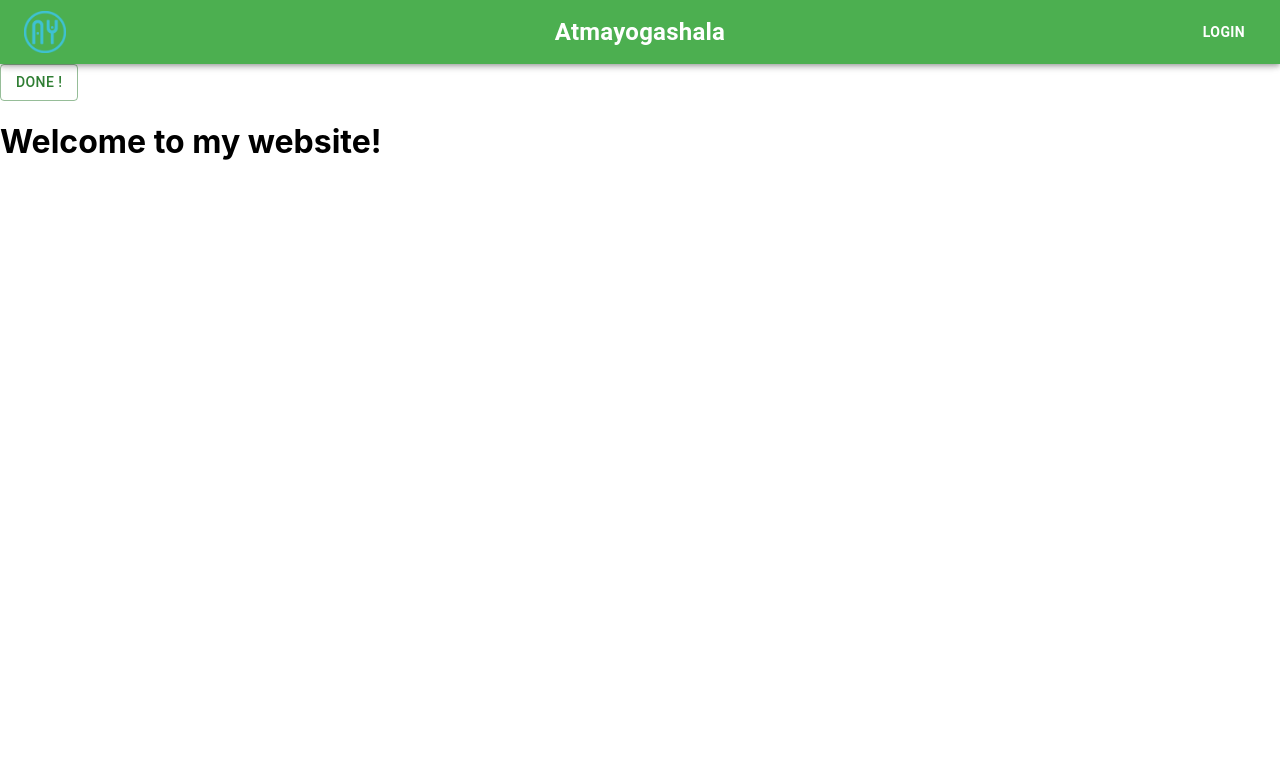
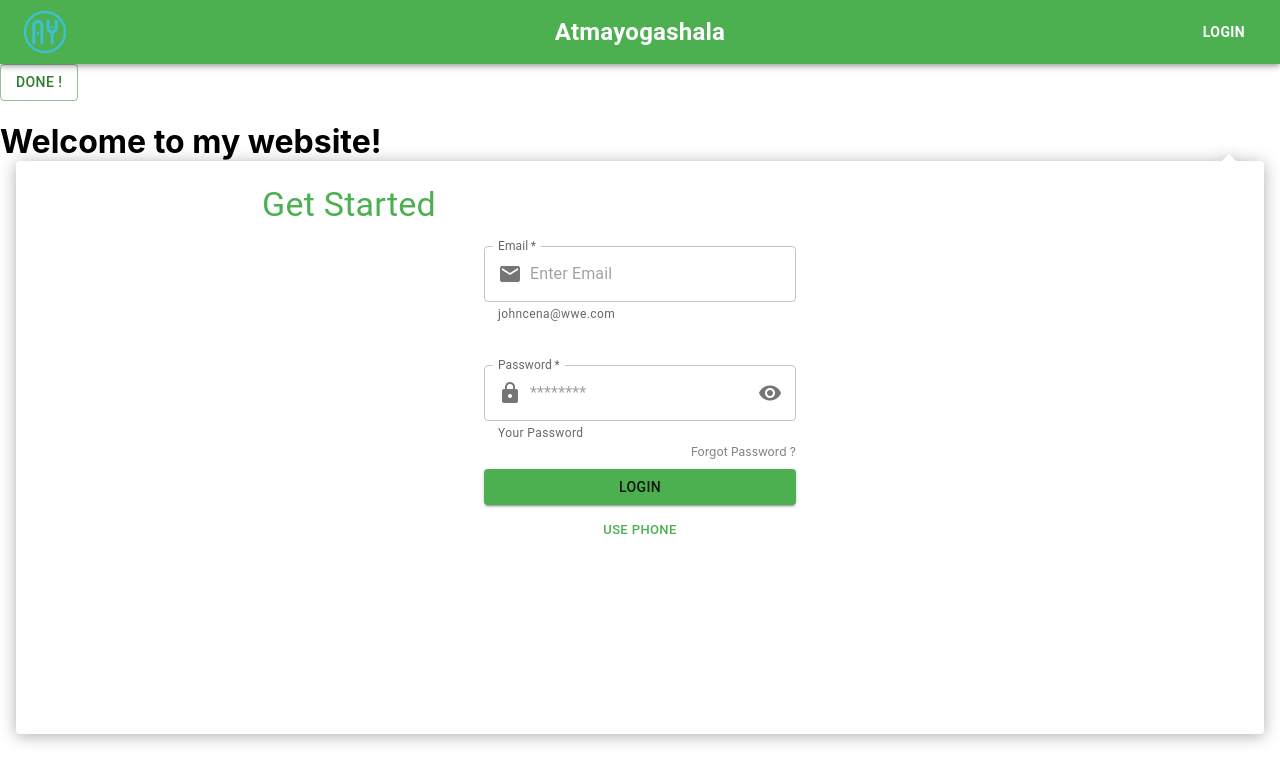
Before and after one commit to amankrokx/atmayogashala-react, a React (Create React App) app: page / in a window 1280 px wide. Shown: the top 782 px of the page. Built offline with nearby package versions, Linux system fonts and the light colour scheme; no server answers.

Commit message:
custom login design

```diff
--- /dev/null
+++ b/src/components/MiniLogin/LoginWindow.js
@@ -0,0 +1,129 @@
+import { Fragment, useEffect, useRef, useState } from "react";
+import useMediaQuery from "@mui/material/useMediaQuery";
+import Container from '@mui/material/Container'
+import { Box, InputAdornment, Slide, TextField, Button } from "@mui/material";
+
+
+function LoginWindow (props) {
+    const [page, setPage] = useState("emailLogin")
+    const matches = useMediaQuery("(min-width:756px)")
+    const [passVisible, setPassVisible] = useState(false)
+    const containerRef = useRef(null)
+    // const [email, setEmail] = useState("email")
+    // // https://ipapi.co/country_calling_code/
+    // useEffect(() => {
+    //     fetch("https://ipapi.co/country_calling_code/").then(data => data.text()).then(data => setEmail(data))
+    // })
+    return (
+        <Container
+            maxWidth="lg"
+            style={{
+                display: "flex",
+                height: "fit-content",
+                width: matches ? 756 : "calc(100% - 40px)",
+                minHeight: 500,
+                // background: "#eee",
+                margin: "0 auto",
+            }}
+            ref={containerRef}
+        >
+            <Slide direction="left" in={page === "emailLogin"} container={containerRef.current}>
+                <Box
+                    component="form"
+                    noValidate
+                    style={{
+                        display: "flex",
+                        flexDirection: "column",
+                        flexWrap: "nowrap",
+                        width: "100%",
+                        alignItems: "center",
+                    }}
+                >
+                    <div
+                        style={{
+                            display: "flex",
+                            flexDirection: "column",
+                            alignContent: "center",
+                            justifyContent: "center",
+                        }}
+                    >
+                        <br />
+                        <TextField
+                            color="primary"
+                            id="emailLogin"
+                            variant="outlined"
+                            label="Email"
+                            type="email"
+                            defaultValue=""
+                            helperText="johncena@wwe.com"
+                            placeholder="Enter Email"
+                            required
+                            fullWidth
+                            // value={email}
+                            // onChange={(e) => setEmail(e.target.value)}
+                            InputProps={{
+                                startAdornment: (
+                                    <InputAdornment position="start">
+                                        <span className="material-icons">email</span>
+                                    </InputAdornment>
+                                ),
+                            }}
+                        />
+                        <br />
+                        <br />
+                        <TextField
+                            color="primary"
+                            id="outlined-password-input"
+                            label="Password"
+                            type={passVisible ? "text" : "password"}
+                            autoComplete="current-password"
+                            helperText="Your Password"
+                            placeholder="********"
+                            required
+                            fullWidth
+                            InputProps={{
+                                startAdornment: (
+                                    <InputAdornment position="start">
+                                        <span className="material-icons">lock</span>
+                                    </InputAdornment>
+                                ),
+                                endAdornment: (
+                                    <InputAdornment position="end">
+                                        <span className="material-icons" aria-label="toggle password visibility" onClick={() => setPassVisible(!passVisible)} edge="end">
+                                            {passVisible ? "visibility_off" : "visibility"}
+                                        </span>
+                                    </InputAdornment>
+                                ),
+                            }}
+                        />
+                        <span
+                            style={{
+                                margin: "0 0 10px auto",
+                                fontSize: 12,
+                                color: "grey",
+                            }}
+                        >
+                            Forgot Password ?
+                        </span>
+                        <Button variant="contained" color="primary">
+                            Login
+                        </Button>
+                        {/* <span
+                            style={{
+                                margin: "10px 0 0 auto",
+                                fontSize: 13,
+                            }}
+                        >
+                            Use Phone instead .
+                        </span> */}
+                        <Button variant="text" color="primary" size="small" style={{ margin: "10px 0" }}>
+                            Use Phone
+                        </Button>
+                    </div>
+                </Box>
+            </Slide>
+        </Container>
+    )
+}
+
+export default LoginWindow
--- a/src/components/MiniLogin/index.js
+++ b/src/components/MiniLogin/index.js
@@ -9,44 +9,48 @@ import IconButton from '@mui/material/IconButton'
 import Badge from "@mui/material/Badge"
 import Menu from "@mui/material/Menu"
 import AccountMenu from "./AccountMenu"
-import FirebaseAuth from "react-firebaseui/FirebaseAuth"
 import Typography from '@mui/material/Typography'
+import LoginWindow from "./LoginWindow"
+import useMediaQuery from "@mui/material/useMediaQuery"
+
+// import FirebaseAuth from "react-firebaseui/FirebaseAuth"
 
 // Configure FirebaseUI.
-const uiConfig = {
-    // Popup signin flow rather than redirect flow.
-    signInFlow: "popup",
-    // Redirect to /signedIn after sign in is successful. Alternatively you can provide a callbacks.signInSuccess function.
-    signInSuccessUrl: "/",
-    // We will display Google and Facebook as auth providers.
-    signInOptions: [
-        GoogleAuthProvider.PROVIDER_ID,
-        {
-            provider: PhoneAuthProvider.PROVIDER_ID,
-            recaptchaParameters: {
-                type: 'image', // 'audio'
-                size: 'invisible', // 'invisible' or 'compact'
-                badge: 'bottomleft' //' bottomright' or 'inline' applies to invisible.
-            },
-            defaultCountry: 'IN', // Set default country to the United Kingdom (+44).
-            loginHint: '+91 9876543210'
-        },
-        {
-            provider: EmailAuthProvider.PROVIDER_ID,
-            requireDisplayName: true,
-            signInMethod: EmailAuthProvider.EMAIL_LINK_SIGN_IN_METHOD,
-        },
-    ],
-    privacyPolicyUrl: "./privacy-policy.html",
-    tosUrl: "./privacy-policy.html",
-    autoUpgradeAnonymousUsers: true,
-}
+// const uiConfig = {
+//     // Popup signin flow rather than redirect flow.
+//     signInFlow: "popup",
+//     // Redirect to /signedIn after sign in is successful. Alternatively you can provide a callbacks.signInSuccess function.
+//     signInSuccessUrl: "/",
+//     // We will display Google and Facebook as auth providers.
+//     signInOptions: [
+//         GoogleAuthProvider.PROVIDER_ID,
+//         {
+//             provider: PhoneAuthProvider.PROVIDER_ID,
+//             recaptchaParameters: {
+//                 type: 'image', // 'audio'
+//                 size: 'invisible', // 'invisible' or 'compact'
+//                 badge: 'bottomleft' //' bottomright' or 'inline' applies to invisible.
+//             },
+//             defaultCountry: 'IN', // Set default country to the United Kingdom (+44).
+//             loginHint: '+91 9876543210'
+//         },
+//         {
+//             provider: EmailAuthProvider.PROVIDER_ID,
+//             requireDisplayName: true,
+//             signInMethod: EmailAuthProvider.EMAIL_LINK_SIGN_IN_METHOD,
+//         },
+//     ],
+//     privacyPolicyUrl: "./privacy-policy.html",
+//     tosUrl: "./privacy-policy.html",
+//     autoUpgradeAnonymousUsers: true,
+// }
 
 function MiniLogin (props) {
     const [logged, setLogged] = useState(false)
     const [noNotifs, setNotifs] = useState(0)
+    const matches = useMediaQuery("(min-width:756px)")
 
-    const [anchorEl, setAnchorEl] = React.useState(null)
+    const [anchorEl, setAnchorEl] = React.useState(true)
     const open = Boolean(anchorEl)
     const handleClick = event => {
         setAnchorEl(event.currentTarget)
@@ -149,20 +153,21 @@ function MiniLogin (props) {
                         variant="h4"
                         color="primary"
                         style={{
-                            paddingLeft: 40,
+                            paddingLeft: matches ? "calc((100% - 756px)/2)" : 40,
                             paddingTop: 15,
                         }}
                     >
-                        Get Started{" "}
+                        Get Started
                     </Typography>
-                    <FirebaseAuth
+                    <LoginWindow />
+                    {/* <FirebaseAuth
                         uiConfig={uiConfig}
                         firebaseAuth={auth}
                         style={{
                             left: 0,
                             width: "calc(100% - 20px)",
                         }}
-                    ></FirebaseAuth>
+                    ></FirebaseAuth> */}
                 </Menu>
             </>
         )
```
Also changed, not shown: 11 other files (tests, documents, lock files or other folders).
